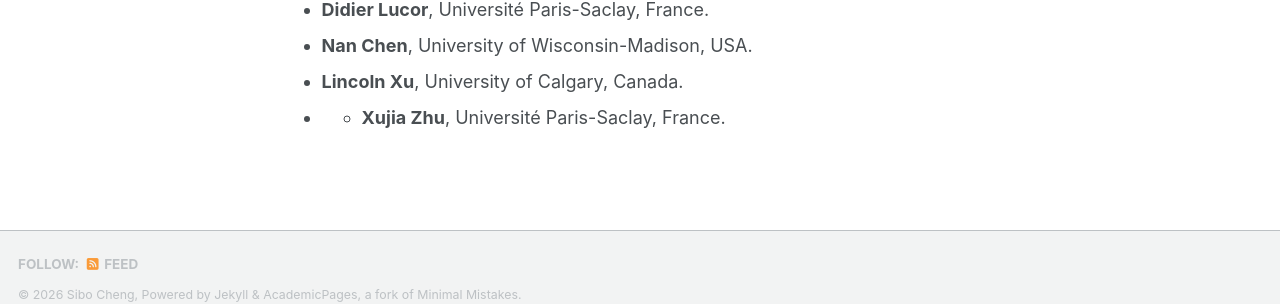
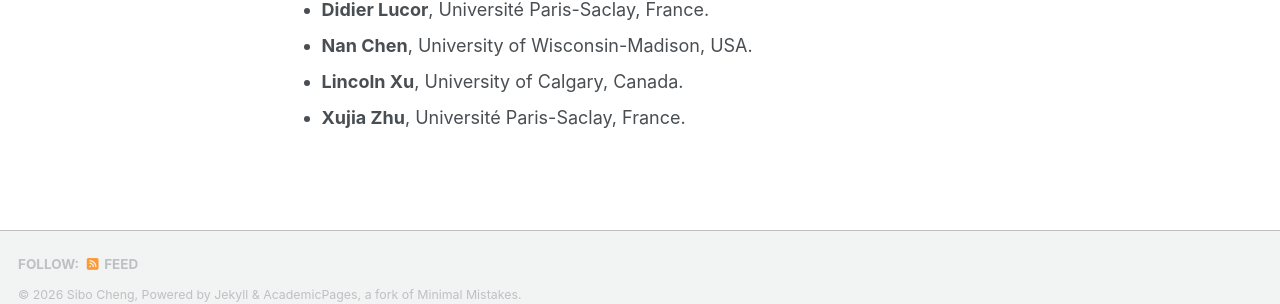
Before and after one commit to scheng2024/scheng2024.github.io, a Jekyll site: the page built from _pages/people.md, in a window 1280 px wide and 900 px high, scrolled down 752 px. Shown: the part 559-863 px from the top of the window. Built offline with Jekyll 4.4.1, drawn with Linux system fonts in a browser that asks for light colours; a style sheet for code colours, icons or effects is not loaded.

```diff
--- a/_pages/people.md
+++ b/_pages/people.md
@@ -38,4 +38,4 @@ Students I supervise or co-supervise:
 - **Didier Lucor**, Université Paris-Saclay, France.
 - **Nan Chen**, University of Wisconsin-Madison, USA.
 - **Lincoln Xu**, University of Calgary, Canada.
-- - **Xujia Zhu**, Université Paris-Saclay, France.
+- **Xujia Zhu**, Université Paris-Saclay, France.
```
